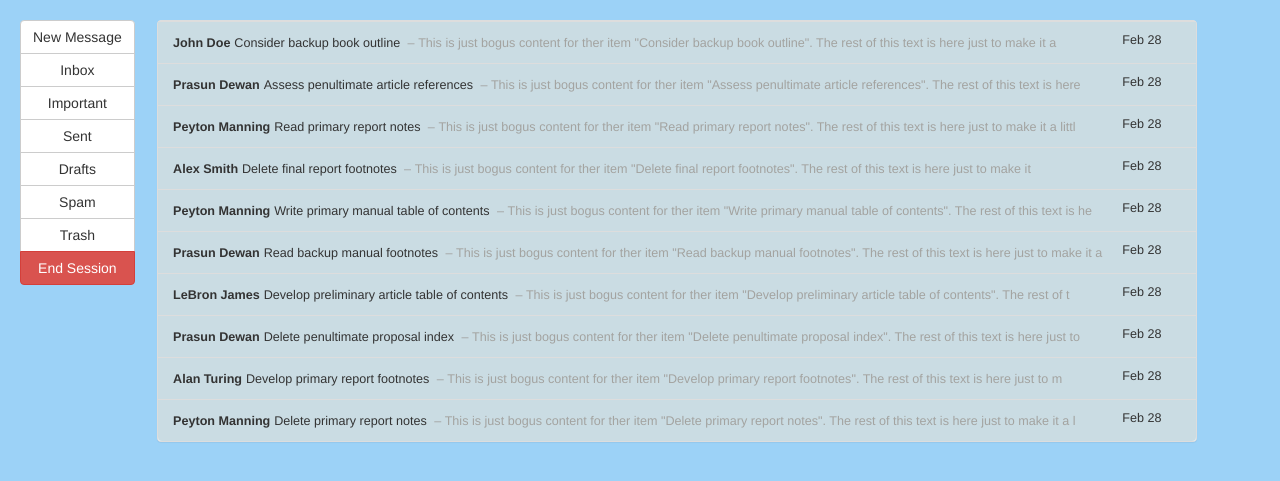
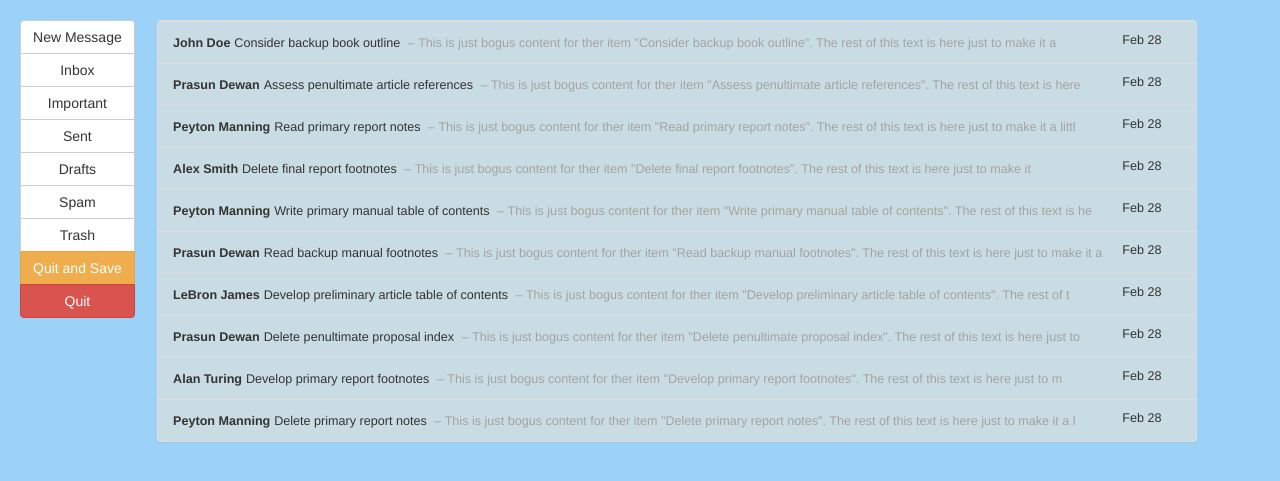
Before and after one commit to jwbartel/EmailUI, a PHP site: page / in a window 1280 px wide. Shown: the part 63-544 px from the top of the page. Run offline with PHP 8.4, Linux system fonts and the light colour scheme; the visitor is signed in with stand-in values (Sample User, id 1).

Commit message:
Added prototype for quit button

```diff
--- /dev/null
+++ b/html/quit.html
@@ -0,0 +1,4 @@
+<html>
+<head><title>Thanks</title></head>
+<body><h3> Thank you. Your data has been discarded. You can close this window to end the study </h3></body>
+</html>
--- a/index.php
+++ b/index.php
@@ -39,7 +39,8 @@ if (!isset($_SESSION['id'])) {
  				<button type="button" class="btn btn-default tracked click" id="nav_drafts">Drafts</button>
   				<button type="button" class="btn btn-default tracked click" id="nav_spam">Spam</button>
  				<button type="button" class="btn btn-default tracked click" id="nav_trash">Trash</button>
-                <button type="button" class="btn btn-danger tracked click" id="end_session">End Session</button>
+                <button type="button" class="btn btn-warning tracked click" id="save_session">Quit and Save</button>
+                <button type="button" class="btn btn-danger tracked click" id="end_session">Quit</button>
 			</div>
 
 		</div>
--- a/js/main.js
+++ b/js/main.js
@@ -15,7 +15,8 @@ $(document).ready(function() {
 	}
 
 	var save_session_url = 'https://wwwx.cs.unc.edu/~bartel/cgi-bin/emailUI/EmailUI/php/save_session_log.php'
-	Email.generate();
+	var end_session_url = 'https://wwwx.cs.unc.edu/~bartel/cgi-bin/emailUI/EmailUI/php/end_session.php'
+    Email.generate();
 	var session_log = "\n";
 
 	//Do an ajax call to get log from an existing session
@@ -141,8 +142,8 @@ $(document).ready(function() {
 		first_click = false;
 	});
 
-	//End Session
-	$('#end_session').on('click', function() {
+	//Save Session
+	$('#save_session').on('click', function() {
         log_message('Session ended on: ' + new Date());
 		$.ajax({
 			type: 'POST',
@@ -155,6 +156,19 @@ $(document).ready(function() {
 			}
 		});
 	});
+
+    $('#end_session').on('click', function () {
+        var c = confirm("Are you sure?");
+        if (c==true) {
+            $.ajax({
+                type: 'POST',
+                url:end_session_url,
+                success:function(data) {
+                    window.location.replace(data);
+                }
+            });
+        }
+    });
 
 	//Save session if window is closed
 	$(window).unload(function() {
--- /dev/null
+++ b/php/end_session.php
@@ -0,0 +1,5 @@
+<?php
+session_start();
+session_destroy();
+echo "http://wwwx.cs.unc.edu/~bartel/cgi-bin/emailUI/EmailUI/html/quit.html";
+?>
```
